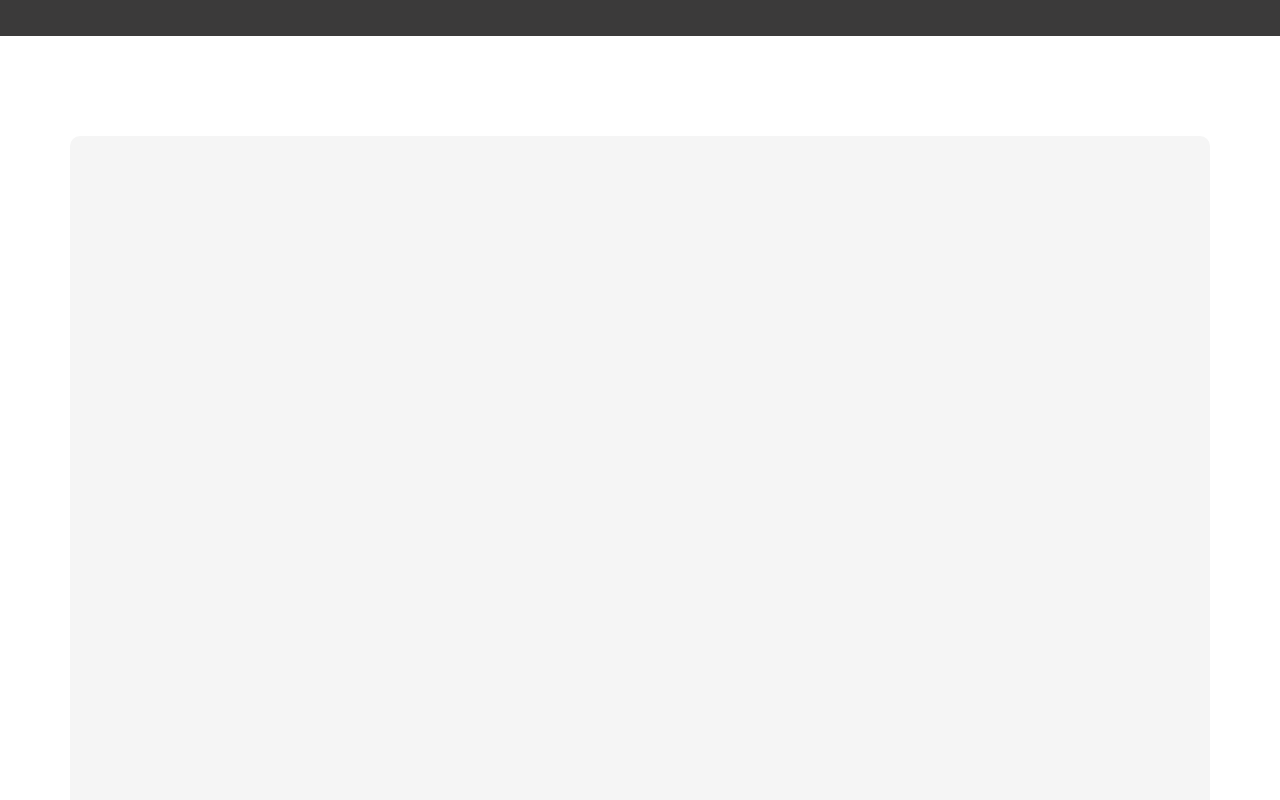
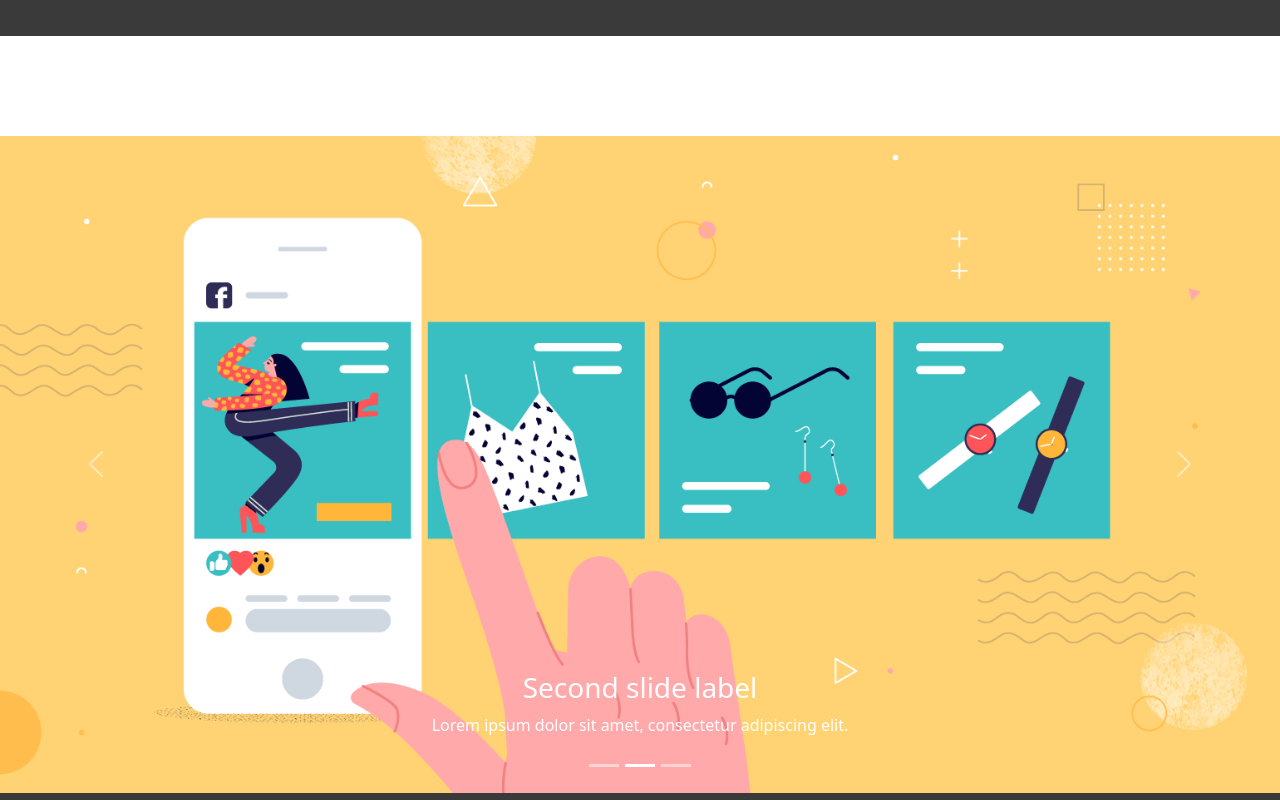
Before and after one commit to AdriannaLen/shop-app, a React (Vite) app: page / in a window 1280 px wide. Shown: the part 320-1120 px from the top of the page. Built offline with nearby package versions, Linux system fonts and the light colour scheme.

Commit message:
added carousel and added height: 100vh to ShoppingCart

```diff
--- /dev/null
+++ b/src/Components/ControlledCarouselCarousel/ControlledCarousel.tsx
@@ -0,0 +1,53 @@
+import { useState } from 'react';
+import Carousel from 'react-bootstrap/Carousel';
+import ExampleCarouselImage from '../../assets/ExampleCarouselImage.png';
+
+function ControlledCarousel() {
+  const [index, setIndex] = useState(0);
+
+  const handleSelect = (selectedIndex: number) => {
+    setIndex(selectedIndex);
+  };
+
+  return (
+    <Carousel activeIndex={index} onSelect={handleSelect}>
+      <Carousel.Item>
+        <img
+          className="d-block w-100"
+          src={ExampleCarouselImage}
+          alt="First slide"
+        />
+        <Carousel.Caption>
+          <h3>First slide label</h3>
+          <p>Nulla vitae elit libero, a pharetra augue mollis interdum.</p>
+        </Carousel.Caption>
+      </Carousel.Item>
+      <Carousel.Item>
+        <img
+          className="d-block w-100"
+          src={ExampleCarouselImage}
+          alt="Second slide"
+        />
+        <Carousel.Caption>
+          <h3>Second slide label</h3>
+          <p>Lorem ipsum dolor sit amet, consectetur adipiscing elit.</p>
+        </Carousel.Caption>
+      </Carousel.Item>
+      <Carousel.Item>
+        <img
+          className="d-block w-100"
+          src={ExampleCarouselImage}
+          alt="Third slide"
+        />
+        <Carousel.Caption>
+          <h3>Third slide label</h3>
+          <p>
+            Praesent commodo cursus magna, vel scelerisque nisl consectetur.
+          </p>
+        </Carousel.Caption>
+      </Carousel.Item>
+    </Carousel>
+  );
+}
+
+export default ControlledCarousel;
--- a/src/Components/ShoppingCart/ShoppingCart.scss
+++ b/src/Components/ShoppingCart/ShoppingCart.scss
@@ -1,3 +1,9 @@
+
+
+.container {
+
+  height: 100vh;
+
 .buttonList {
   display: flex;
   justify-content: space-between;
@@ -48,3 +54,6 @@
   font-size: 20px;
   color: black;
 }
+
+
+}
--- a/src/pages/Main.tsx
+++ b/src/pages/Main.tsx
@@ -1,7 +1,7 @@
 import Footer from "../Components/Footer/Footer";
 import Header from "../Components/Header/Header";
 import Navigation from "../Components/Navigation/Navigation";
-import MainSection from "../Components/MainSection/MainSection";
+import ControlledCarousel from "../Components/ControlledCarouselCarousel/ControlledCarousel";
 
 
 const Main =() => {
@@ -9,7 +9,7 @@ const Main =() => {
     <>
       <Navigation />
       <Header> Shop in Style </Header>
-      <MainSection />
+      <ControlledCarousel />
       <Footer />
 
     </>
```
Also changed, not shown: src/assets/ExampleCarouselImage.png (added).
